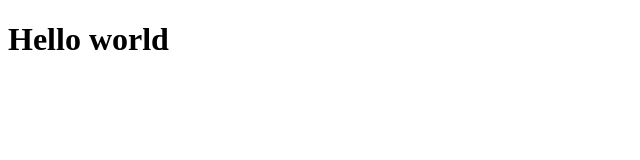
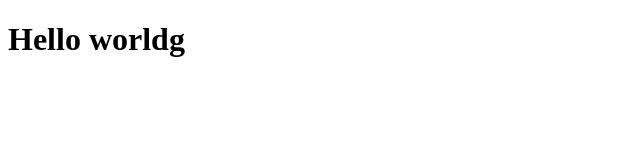
Before and after one commit to singhAdhi/Portfolio-, a plain HTML site: page index.html in a window 1280 px wide. Shown: the full height of the page, 0-640 px from the left. Drawn offline with Linux system fonts and the light colour scheme.

Commit message:
text change

```diff
--- a/index.html
+++ b/index.html
@@ -7,6 +7,6 @@
     <title>Document</title>
 </head>
 <body>
-    <h1>Hello world</h1>
+    <h1>Hello worldg</h1>
 </body>
 </html>
```
